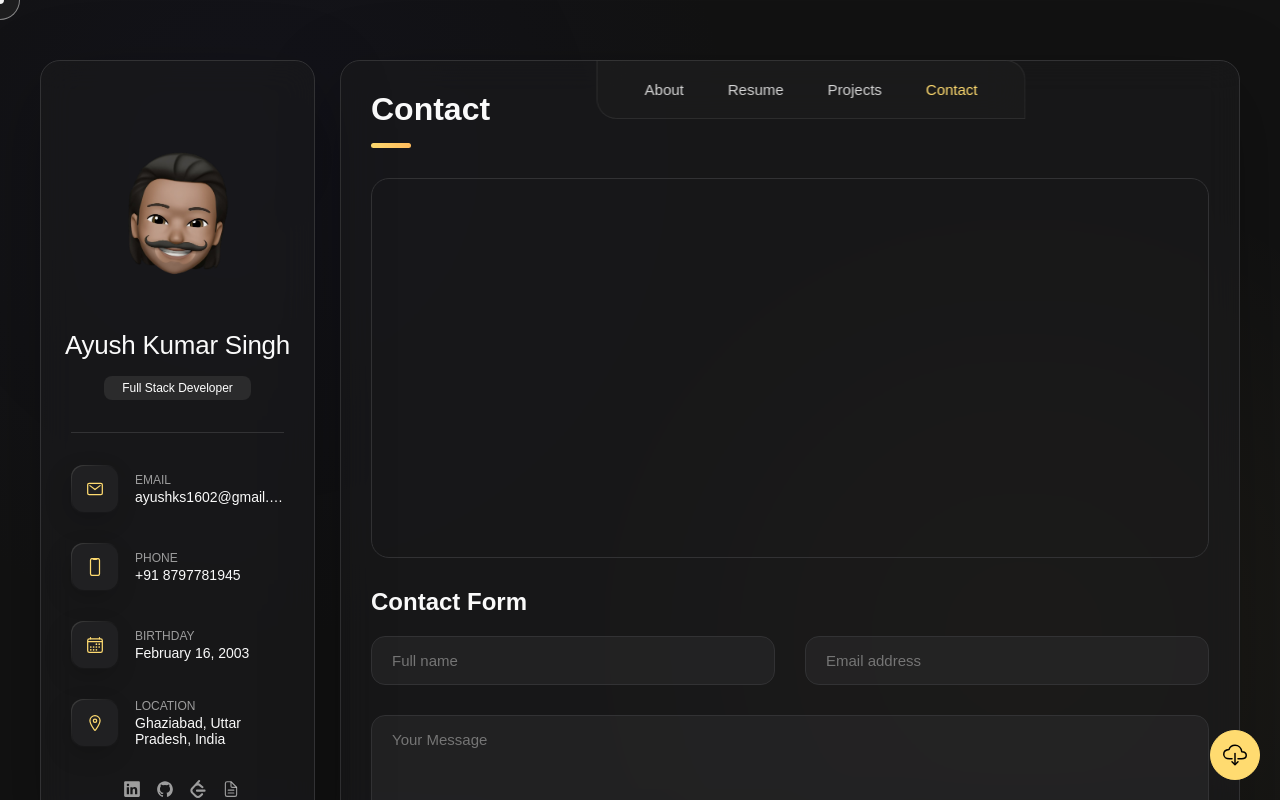
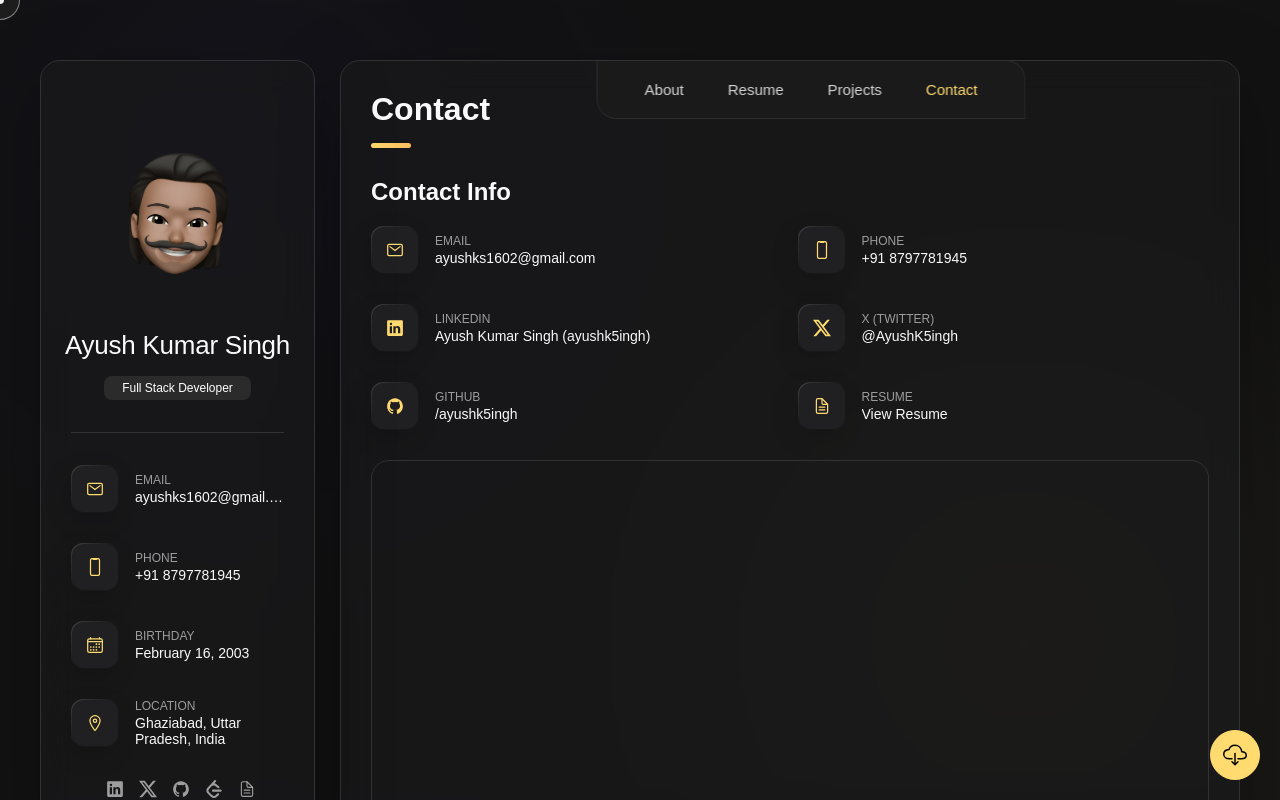
Before and after one commit to AyushK5ingh/porfolio-web, a website built with Vite: page index.html in a window 1280 px wide. Both pictures are taken after a click on the button "Contact". Shown: the top 800 px of the page. Built offline with nearby package versions, Linux system fonts and the light colour scheme; no server answers; files whose address does not match are found by name.

Commit message:
feat: Implement portfolio website's base visual design by creating `style.css` and updating `index.html`.

```diff
--- a/assets/css/style.css
+++ b/assets/css/style.css
@@ -1719,6 +1719,9 @@ textarea.form-input::-webkit-resizer { display: none; }
    * #CONTACT
    */
 
+
+  .contact-data { margin-bottom: 30px; }
+
   .mapbox {
     height: 380px;
     border-radius: 18px;
@@ -2052,7 +2055,7 @@ textarea.form-input::-webkit-resizer { display: none; }
     visibility: visible;
   }
 
-  .contacts-list { grid-template-columns: 1fr; }
+  .sidebar .contacts-list { grid-template-columns: 1fr; }
 
   .contact-info :is(.contact-link) {
     white-space: nowrap;
--- a/index.html
+++ b/index.html
@@ -184,6 +184,12 @@
             <li class="social-item">
               <a href="https://linkedin.com/in/ayushk5ingh/" class="social-link" target="_blank" title="LinkedIn">
                 <svg role="img" viewBox="0 0 512 512" xmlns="http://www.w3.org/2000/svg" style="fill: currentColor; width: 1em; height: 1em; vertical-align: middle;"><title>LinkedIn</title><path d="M444.17,32H70.28C49.85,32,32,46.7,32,66.89V441.61C32,461.91,49.85,480,70.28,480H444.06C464.6,480,480,461.79,480,441.61V66.89C480.12,46.7,464.6,32,444.17,32ZM170.87,405.43H106.69V205.88h64.18ZM141,175.54h-.46c-20.54,0-33.84-15.29-33.84-34.43,0-19.49,13.65-34.42,34.65-34.42s33.85,14.82,34.31,34.42C175.65,160.25,162.35,175.54,141,175.54ZM405.43,405.43H341.25V296.32c0-26.14-9.34-44-32.56-44-17.74,0-28.24,12-32.91,23.69-1.75,4.2-2.22,9.92-2.22,15.76V405.43H209.38V205.88h64.18v27.77c9.34-13.3,23.93-32.44,57.88-32.44,42.13,0,74,27.77,74,87.64Z"/></svg>
+              </a>
+            </li>
+
+            <li class="social-item">
+              <a href="https://x.com/AyushK5ingh" class="social-link" target="_blank" title="X (Twitter)">
+                <svg role="img" viewBox="0 0 24 24" xmlns="http://www.w3.org/2000/svg" style="fill: currentColor; width: 1em; height: 1em; vertical-align: middle;"><title>X (Twitter)</title><path d="M18.901 1.153h3.68l-8.04 9.19L24 22.846h-7.406l-5.8-7.584-6.638 7.584H.474l8.6-9.83L0 1.154h7.594l5.243 6.932ZM17.61 20.644h2.039L6.486 3.24H4.298Z"/></svg>
               </a>
             </li>
 
@@ -671,6 +677,73 @@
             <h2 class="h2 article-title">Contact</h2>
           </header>
 
+
+          <section class="contact-data">
+            <h3 class="h3 form-title">Contact Info</h3>
+
+            <ul class="contacts-list">
+              <li class="contact-item">
+                <div class="icon-box">
+                  <ion-icon name="mail-outline"></ion-icon>
+                </div>
+                <div class="contact-info">
+                  <p class="contact-title">Email</p>
+                  <a href="mailto:ayushks1602@gmail.com" class="contact-link">ayushks1602@gmail.com</a>
+                </div>
+              </li>
+
+              <li class="contact-item">
+                <div class="icon-box">
+                  <ion-icon name="phone-portrait-outline"></ion-icon>
+                </div>
+                <div class="contact-info">
+                  <p class="contact-title">Phone</p>
+                  <a href="tel:+918797781945" class="contact-link">+91 8797781945</a>
+                </div>
+              </li>
+
+              <li class="contact-item">
+                <div class="icon-box">
+                  <ion-icon name="logo-linkedin"></ion-icon>
+                </div>
+                <div class="contact-info">
+                  <p class="contact-title">LinkedIn</p>
+                  <a href="https://linkedin.com/in/ayushk5ingh/" target="_blank" class="contact-link">Ayush Kumar Singh (ayushk5ingh)</a>
+                </div>
+              </li>
+
+              <li class="contact-item">
+                <div class="icon-box">
+                  <svg role="img" viewBox="0 0 24 24" xmlns="http://www.w3.org/2000/svg" style="fill: var(--orange-yellow-crayola); width: 1em; height: 1em; vertical-align: middle;"><title>X (Twitter)</title><path d="M18.901 1.153h3.68l-8.04 9.19L24 22.846h-7.406l-5.8-7.584-6.638 7.584H.474l8.6-9.83L0 1.154h7.594l5.243 6.932ZM17.61 20.644h2.039L6.486 3.24H4.298Z"/></svg>
+                </div>
+                <div class="contact-info">
+                  <p class="contact-title">X (Twitter)</p>
+                  <a href="https://x.com/AyushK5ingh" target="_blank" class="contact-link">@AyushK5ingh</a>
+                </div>
+              </li>
+
+              <li class="contact-item">
+                <div class="icon-box">
+                  <ion-icon name="logo-github"></ion-icon>
+                </div>
+                <div class="contact-info">
+                  <p class="contact-title">GitHub</p>
+                  <a href="https://github.com/ayushk5ingh" target="_blank" class="contact-link">/ayushk5ingh</a>
+                </div>
+              </li>
+
+              <li class="contact-item">
+                <div class="icon-box">
+                  <ion-icon name="document-text-outline"></ion-icon>
+                </div>
+                <div class="contact-info">
+                  <p class="contact-title">Resume</p>
+                  <a href="./assets/images/Ayush_Kumar_Singh.pdf" target="_blank" class="contact-link">View Resume</a>
+                </div>
+              </li>
+            </ul>
+          </section>
+
           <section class="mapbox" data-mapbox>
             <figure>
               <iframe
```
